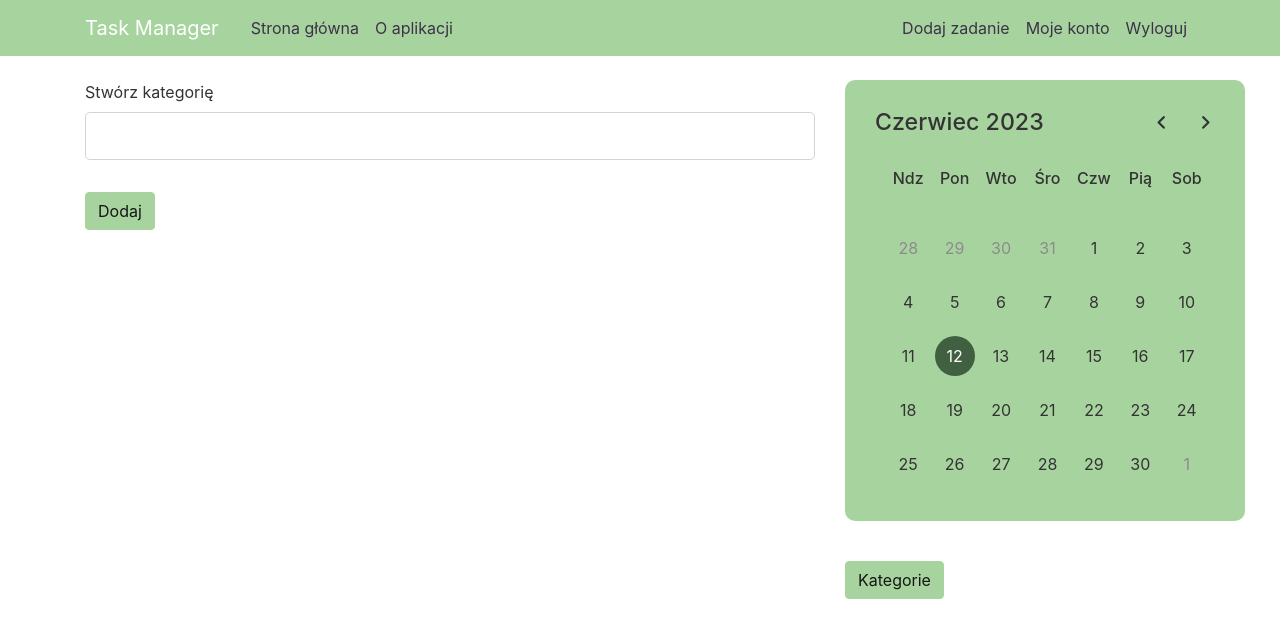
After one commit to mimikowsky/TaskManager, a Flask app: page /create_category in a window 1280 px wide. The commit adds this page. Shown: the top 638 px of the page. Run offline with Flask 3, Linux system fonts and the light colour scheme; a user stored in the database is signed in; some libraries are stand-ins or nearby versions.

Commit message:
user can create unique category
to add: default user categories when registering
to fix: task creation, something is bugging

```diff
--- a/app.py
+++ b/app.py
@@ -1,7 +1,7 @@
 import secrets, os
 from PIL import Image
 from flask import Flask, render_template, url_for, redirect, flash, request, abort, jsonify
-from forms import RegistrationForm, LoginForm, UpdateAccountForm, TaskForm, RequestResetForm, ResetPasswordForm
+from forms import RegistrationForm, LoginForm, UpdateAccountForm, TaskForm, RequestResetForm, ResetPasswordForm, CategoryForm
 from flask_sqlalchemy import SQLAlchemy
 from flask_mail import Mail, Message
 from datetime import datetime
@@ -214,7 +214,7 @@ def new_task():
     if form.validate_on_submit():
         #print(form.category.data)
         selected_category = request.form.get('selected_category')
-        print(selected_category)
+        #print(selected_category)
         task = Task(title=form.title.data, deadline=form.deadline.data, description=form.description.data,
                     deadline_reminder=form.deadline_reminder.data, one_hour_reminder=form.one_hour_reminder.data,
                     one_day_reminder=form.one_day_reminder.data, user_id=current_user.id, category=selected_category)
@@ -245,6 +245,8 @@ def update_task(task_id):
         task.deadline_reminder = form.deadline_reminder.data
         task.one_hour_reminder = form.one_hour_reminder.data
         task.one_day_reminder = form.one_day_reminder.data
+        task.category = request.form.get('selected_category')
+        # to do
         db.session.commit()
         flash('Zadanie zaktualizowano pomyślnie!', 'success')
         return redirect(url_for('home'))
@@ -255,9 +257,8 @@ def update_task(task_id):
         form.deadline_reminder.data = task.deadline_reminder
         form.one_hour_reminder.data = task.one_hour_reminder
         form.one_day_reminder.data = task.one_day_reminder
-        print(task.deadline)
     return render_template('create_task.html', title='Aktualizuj zadanie',
-                           form=form, legend='Aktualizuj zadanie')
+                           form=form, legend='Aktualizuj zadanie', categories=Category.query.filter_by(user_id=current_user.id))
 
 @app.route("/task/<int:task_id>/delete", methods=['POST'])
 @login_required
@@ -334,5 +335,26 @@ def reset_token(token):
         return redirect(url_for('login'))
     return render_template('reset_token.html', title='Resetuj hasło', form=form)
 
+@app.route("/create_category", methods = ['GET', 'POST'])
+@login_required
+def create_category():
+
+    form = CategoryForm()
+
+    if form.validate_on_submit():
+        #categories=Category.query.filter_by(name=form.name.data)
+        if db.session.query(Category).filter_by(name=form.name.data, user_id=current_user.id).first() is not None:
+            flash('Kategoria o tej nazwie juz istnieje!', 'warning')
+        else:
+            category = Category(name=form.name.data, user_id=current_user.id)
+            db.session.add(category)
+            db.session.commit()
+            flash('Kategoria została dodana!', 'success')
+
+        return redirect(url_for('home'))
+    return render_template("create_category.html", form=form)
+
+
+
 if __name__ == "__main__":
     app.run(debug=True)
--- a/forms.py
+++ b/forms.py
@@ -43,3 +43,7 @@ class ResetPasswordForm(FlaskForm):
     password = PasswordField('Hasło', validators=[DataRequired(), Length(min=4)])
     confirm_password = PasswordField('Potwierdź hasło', validators=[DataRequired(), EqualTo('password', message="Hasła różnią się.")])
     submit = SubmitField('Zmień hasło')
+
+class CategoryForm(FlaskForm):
+    name = StringField('Stwórz kategorię')
+    submit = SubmitField('Dodaj')
--- /dev/null
+++ b/templates/create_category.html
@@ -0,0 +1,28 @@
+{% extends "layout.html" %}
+{% block content %}
+<form method="POST" action="{{ url_for('create_category') }}">
+    {{ form.hidden_tag() }}
+    <fieldset class="form-group">
+
+    <div class="form-group">
+        {{ form.name.label(class="form-control-label") }}
+        {% if form.name.errors %}
+            {{ form.name(class="form-control form-control-lg is-invalid") }}
+            <div class="invalid-feedback">
+                {% for error in form.name.errors %}
+                    <span>{{ error }}</span>
+                {% endfor %}
+            </div>
+        {% else %}
+            {{ form.name(class="form-control form-control-lg") }}
+        {% endif %}
+    </div>
+    </fieldset>
+
+    <div class="form-group">
+        {{ form.submit(class="btn btn-success") }}
+    </div>
+</form>
+
+
+{% endblock content %}
--- a/templates/layout.html
+++ b/templates/layout.html
@@ -87,6 +87,8 @@
               <ul class="days"></ul>
             </div>
           </div>
+
+          <div><a class="btn btn-success" href="{{ url_for('create_category') }}">Kategorie</a></div>
           <!--<div class="content-section">
             <h3>Our Sidebar</h3>
             <p class='text-muted'>You can put any information here you'd like.
```
Also changed, not shown: instance/site.db.
